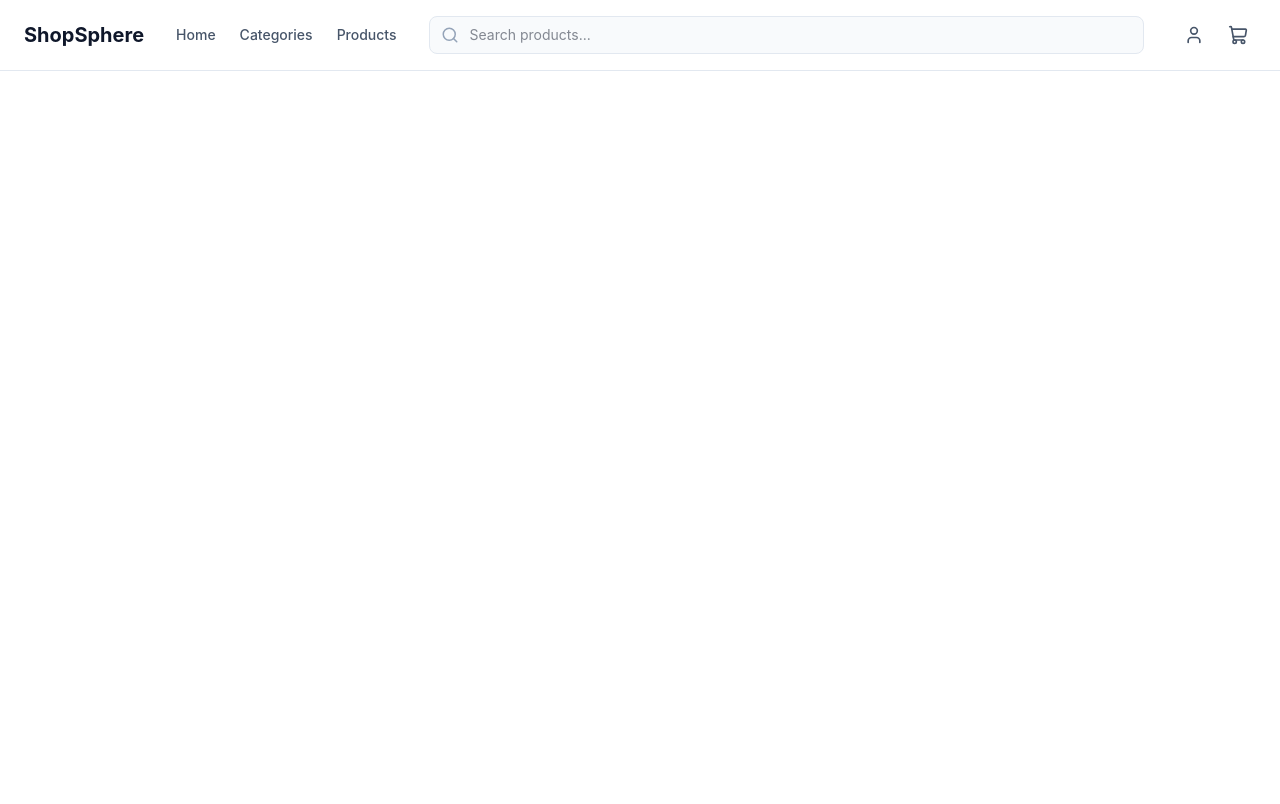
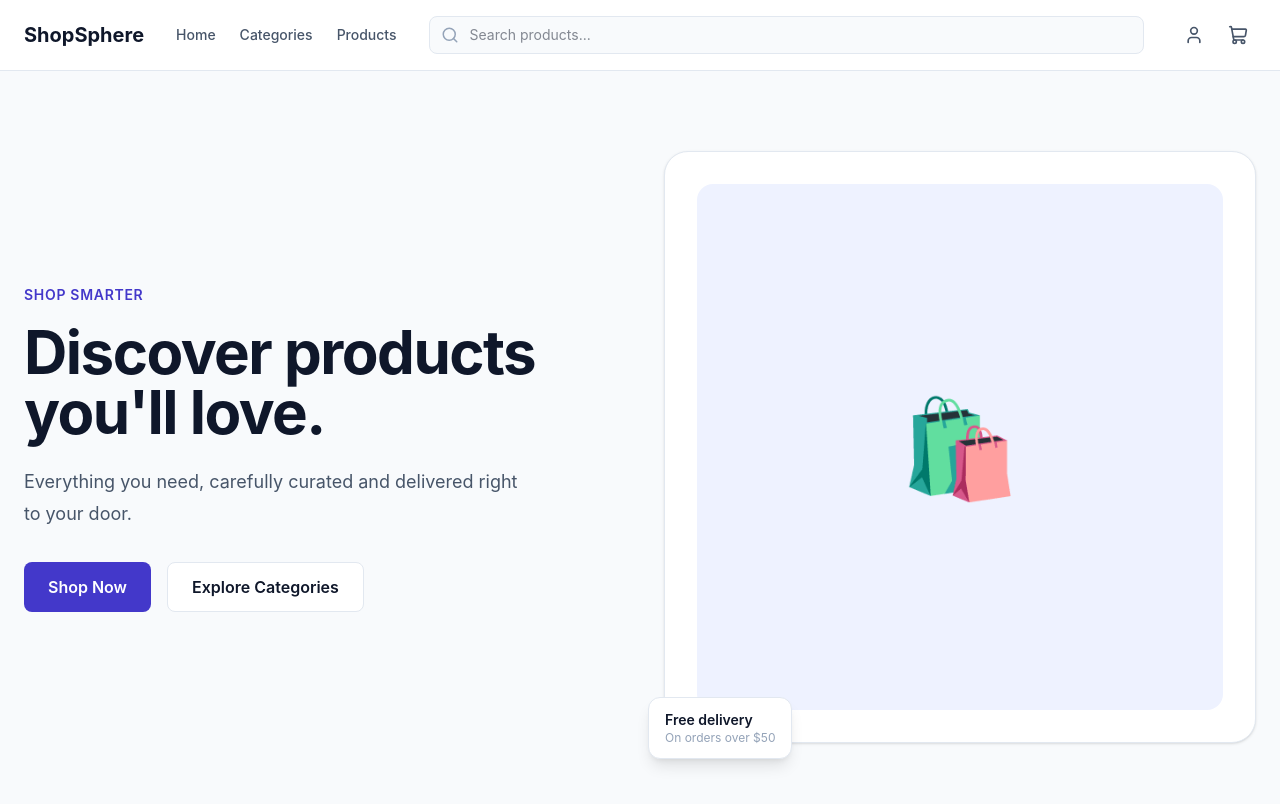
Before and after one commit to Ankur400web/ShopSphere, a React (Vite) app in the folder frontend/: page / in a window 1280 px wide. Shown: the top 804 px of the page. Built offline with nearby package versions, Linux system fonts and the light colour scheme.

Commit message:
Created the homepage nad herosection later implemented in the app.tsx

```diff
--- a/frontend/src/App.tsx
+++ b/frontend/src/App.tsx
@@ -1,9 +1,11 @@
 import Navbar from "./components/layout/NavBar.tsx";
+import HomePage from "./pages/home/HomePage";
 
 function App() {
   return (
       <>
         <Navbar />
+        <HomePage />
       </>
   );
 }
--- /dev/null
+++ b/frontend/src/components/common/HeroSection.tsx
@@ -0,0 +1,61 @@
+function HeroSection() {
+    return (
+        <section className="bg-background">
+            <div className="mx-auto grid max-w-7xl items-center gap-12 px-6 py-20 lg:grid-cols-2">
+                {/* Content */}
+                <div>
+                    <span
+                        className="text-sm font-semibold uppercase tracking-wider text-primary-600"
+                    >
+                            Shop smarter
+                    </span>
+
+                    <h1 className="mt-4 max-w-xl text-4xl font-bold tracking-tight text-text-primary sm:text-5xl lg:text-6xl">
+                        Discover products you'll love.
+                    </h1>
+
+                    <p className="mt-6 max-w-lg text-lg leading-8 text-text-secondary">
+                        Everything you need, carefully curated and delivered right to your door.
+                    </p>
+
+                    <div className="mt-8 flex flex-wrap gap-4">
+                        <button
+                            type="button"
+                            className="rounded-lg bg-primary-600 px-6 py-3 font-semibold text-white transition-colors hover:bg-primary-700"
+                        >
+                            Shop Now
+                        </button>
+
+                        <button
+                            type="button"
+                            className="rounded-lg border border-border bg-surface px-6 py-3 font-semibold text-text-primary transition-colors hover:bg-background"
+                        >
+                            Explore Categories
+                        </button>
+                    </div>
+                </div>
+
+                {/* Visual */}
+                <div className="relative">
+                    <div className="rounded-3xl border border-border bg-surface p-8 shadow-sm">
+                        <div className="flex aspect-square items-center justify-center rounded-2xl bg-primary-50">
+                            <span className="text-8xl">🛍️</span>
+                        </div>
+                    </div>
+                    <div className="absolute -bottom-4 -left-4 rounded-xl border border-border bg-surface px-4 py-3 shadow-lg">
+                        <p className="text-sm font-semibold text-text-primary">
+                            Free delivery
+                        </p>
+                        <p className="text-xs text-text-muted">
+                            On orders over $50
+                        </p>
+                    </div>
+                </div>
+
+            </div>
+
+        </section>
+    );
+}
+
+export default HeroSection;
--- /dev/null
+++ b/frontend/src/pages/home/HomePage.tsx
@@ -0,0 +1,12 @@
+import HeroSection from "../../components/common/HeroSection.tsx";
+
+function HomePage() {
+    return (
+        <main>
+            <HeroSection />
+
+        </main>
+    );
+}
+
+export default HomePage;
```
Also changed, not shown: frontend/src/components/common/CategoryCard.tsx (added).
